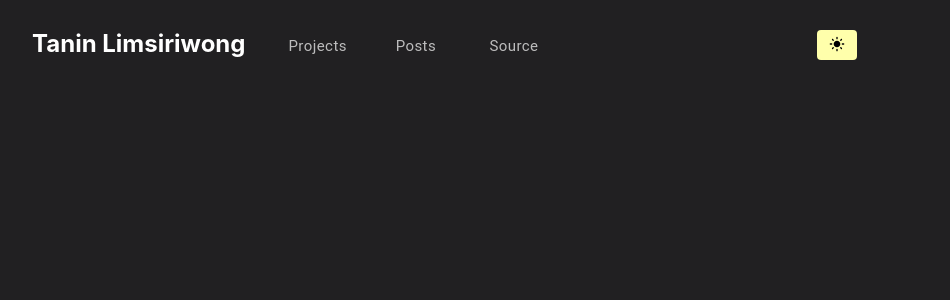
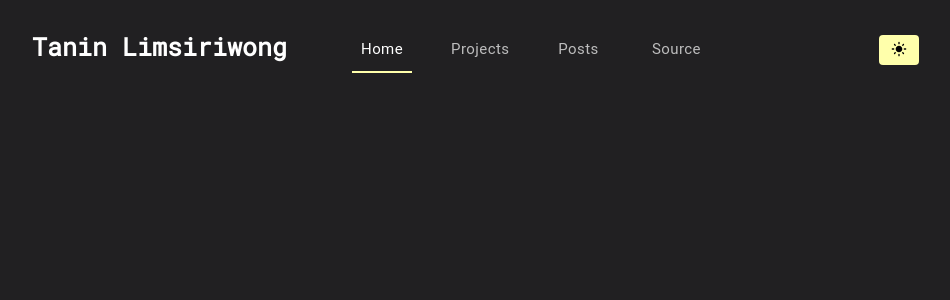
Before and after one commit to taninjackie/My-Portfolio, a React (Create React App) app in the folder portfolio/: page / in a window 1280 px wide. Shown: the top 300 px of the page, without its empty margins (132-1082 px from the left). Built offline with nearby package versions, Linux system fonts and the light colour scheme.

Commit message:
update navbar

```diff
--- a/portfolio/package.json
+++ b/portfolio/package.json
@@ -10,7 +10,7 @@
         "@emotion/styled": "^11",
         "@mui/icons-material": "^5.3.1",
         "@mui/material": "^5.4.0",
-        "@reduxjs/toolkit": "^1.7.1",
+        "@reduxjs/toolkit": "^1.7.2",
         "@testing-library/jest-dom": "^5.16.1",
         "@testing-library/react": "^12.1.2",
         "@testing-library/user-event": "^13.5.0",
--- a/portfolio/src/components/navbar.tsx
+++ b/portfolio/src/components/navbar.tsx
@@ -1,10 +1,11 @@
-import React from "react";
+import React, { SyntheticEvent, useEffect, useState } from "react";
 import { Container, Grid, Tabs, Tab, Box } from "@mui/material";
-//import './css/navbar.css'
 import { styled, SxProps } from '@mui/material/styles';
 import LightModeIcon from '@mui/icons-material/LightMode';
 import useMediaQuery from "@mui/material/useMediaQuery";
 import DehazeOutlinedIcon from '@mui/icons-material/DehazeOutlined';
+import CSS from "csstype";
+
 
 interface StyledTabsProps {
     children?: React.ReactNode;
@@ -15,6 +16,15 @@ interface StyledTabProps {
     label: string;
 }
 
+//defalut Theme is Black == false
+let MyTheme: any = {
+    color: "white",
+    indicatorSpanColor: "#FFFFAB"
+}
+
+
+
+//StyledTabs Varible
 const StyledTabs = styled((props: StyledTabsProps) => (
     <Tabs
         {...props}
@@ -29,7 +39,7 @@ const StyledTabs = styled((props: StyledTabsProps) => (
     "& .MuiTabs-indicatorSpan": {
         maxWidth: 60,
         width: "100%",
-        backgroundColor: "#FFFFAB"
+        backgroundColor: MyTheme.indicatorSpanColor
     }
 });
 
@@ -52,7 +62,7 @@ const StyledTab = styled((props: StyledTabProps) => (
 
 const BoxOfLightModeIconStyle: SxProps = {
     borderRadius: "4px",
-    margin: "30px 0 auto 250px",
+    margin: "35px 0 auto 150px",
     width: "40px",
     height: "30px",
     backgroundColor: "#FFFFAB",
@@ -71,7 +81,7 @@ const LightModeIconStyle: SxProps = {
 }
 const BoxOfLightModeIconMobileStyle: SxProps = {
     borderRadius: "4px",
-    margin: "30px 0 auto 0",
+    margin: "35px 0 auto 50px",
     width: "40px",
     height: "30px",
     backgroundColor: "#FFFFAB",
@@ -81,75 +91,120 @@ const BoxOfLightModeIconMobileStyle: SxProps = {
     },
     transition: "all .35s ease-in-out",
 }
-const DehazeOutlinedBoxStyle:SxProps = {
-    width:"40px" ,
-    height:"30px" ,
-    background:"white",
-    margin: "30px 0 auto 0",
+const DehazeOutlinedBoxStyle: SxProps = {
+    width: "40px",
+    height: "30px",
+    background: "white",
+    margin: "35px 0 auto 30px",
     textAlign: "center",
-    borderRadius : "4px"
+    borderRadius: "4px"
 }
 
 
+
 export const Navbar = ({ }) => {
-    const [value, setValue] = React.useState(4);
-    //responsive value
-    const match610px = useMediaQuery("(max-width:610px)");
-    const match1054px = useMediaQuery("(max-width:1054px)");
-    let navbarPaddingLeft = "100px"
+    const [value, setValue] = React.useState(Number(null));
+    const [theme, setTheme] = useState(false)
+    const [themeFnCount, setthemeFnCount] = useState(0)
 
+    //TitleStyle
+    let TitleSize: string = "25px"
+    let TitleStyle: CSS.Properties = {
+        fontSize: TitleSize,
+    }
     const handleChange = (event: React.SyntheticEvent, newValue: number) => {
         setValue(newValue);
     };
 
     //Component variable
-    let lightBoxComponent, StyledTabComponent , DehazeOutlinedComponent;
+    let StyledTabComponent, DehazeOutlinedComponent;
 
+    //Component Style
+    let lightBoxComponentStyle: SxProps
+
+    //Media Query
+    const match925px: boolean = useMediaQuery("(max-width:925px)");
+    //const match1054px: boolean = useMediaQuery("(max-width:1054px)");
+    let navbarPaddingLeft: string = "100px"
+    /*
     if (match1054px) {
-        lightBoxComponent = <Box sx={BoxOfLightModeIconMobileStyle}><LightModeIcon sx={LightModeIconStyle} /></Box>
+        lightBoxComponentStyle = BoxOfLightModeIconMobileStyle
     }
     else {
-        lightBoxComponent = <Box sx={BoxOfLightModeIconStyle}><LightModeIcon sx={LightModeIconStyle} /></Box>
-    }
-    if (match610px) {
+        lightBoxComponentStyle = BoxOfLightModeIconStyle
+    }*/
+
+    if (match925px) {
+        lightBoxComponentStyle = BoxOfLightModeIconMobileStyle
         StyledTabComponent = ""
-        navbarPaddingLeft  = "50px"
+        navbarPaddingLeft = "5px"
+        TitleSize = "27px"
         DehazeOutlinedComponent =
             <>
                 <Box sx={DehazeOutlinedBoxStyle}>
-            <DehazeOutlinedIcon style={{color : "black" , paddingTop: "3px" }}/>
+                    <DehazeOutlinedIcon style={{ color: "black", paddingTop: "3px" }} />
                 </Box>
-        &nbsp;&nbsp;&nbsp;&nbsp;&nbsp;&nbsp;
+
             </>
     }
     else {
+        lightBoxComponentStyle = BoxOfLightModeIconStyle
         StyledTabComponent =
-        <>
             <Box>
-            <StyledTabs sx={{ marginTop: "22px" }} value={value} onChange={handleChange} aria-label="tabs">
+                <StyledTabs sx={{ marginTop: "25px", paddingLeft: "50px" }} value={value} onChange={handleChange} aria-label="tabs">
+                    <StyledTab label="Home" />
                     <StyledTab label="Projects" />
                     <StyledTab label="Posts" />
                     <StyledTab label="Source" />
                 </StyledTabs>
             </Box>
-        </>
     }
+    /* useEffect(() =>{
+         if(themeFnCount === 0){
+             document.getElementById("themeBox")?.addEventListener('click' , () =>{changeTheme()})
+             setthemeFnCount(1)
+         }
+     })*/
+
+    if (theme === false) {
+        document.body.style.backgroundColor = "#212022"
+        MyTheme = {
+            color: "white",
+            indicatorSpanColor: "#FFFFAB",
+
+        }
+    }
+    else if (theme === true) {
+        document.body.style.backgroundColor = "#FFCA84"
+        MyTheme = {
+            color: "black",
+            indicatorSpanColor: "black",
+        }
+    }
+
+
+
+
     return (
         <Container>
             <nav id="navbar" style={{
                 width: "100%",
                 height: "80px",
                 background: "rgb(33,32,34,33)",
-                color: "white",
+                color: MyTheme.color,
                 display: "flex",
                 flexDirection: "row",
                 paddingLeft: navbarPaddingLeft
             }}>
-                <div style={{ marginTop: "9px" }}><h1><a style={{ textDecoration: "none", color: "white" }} href="/">Tanin Limsiriwong</a></h1></div>
-                &nbsp;&nbsp;&nbsp;&nbsp;&nbsp;&nbsp;
+                <div style={{ marginTop: "9px" }}><h1 style={TitleStyle}><a style={{ textDecoration: "none", color: "white" }} href="/">Tanin Limsiriwong</a></h1></div>
+
                 {DehazeOutlinedComponent}
                 {StyledTabComponent}
-                {lightBoxComponent}
+                <Box onClick={() => {
+                    setTheme(!theme)
+                }} id="themeBox" sx={lightBoxComponentStyle}>
+                    <LightModeIcon sx={LightModeIconStyle} />
+                </Box>
             </nav>
         </Container>
     )
--- a/portfolio/src/index.css
+++ b/portfolio/src/index.css
@@ -1,13 +1,10 @@
 body {
-  margin: 0;
-  font-family: -apple-system, BlinkMacSystemFont, 'Segoe UI', 'Roboto', 'Oxygen',
-    'Ubuntu', 'Cantarell', 'Fira Sans', 'Droid Sans', 'Helvetica Neue',
-    sans-serif;
-  -webkit-font-smoothing: antialiased;
-  -moz-osx-font-smoothing: grayscale;
+    margin: 0;
+    font-family: 'Roboto Mono', monospace;
+    -webkit-font-smoothing: antialiased;
+    -moz-osx-font-smoothing: grayscale;
 }
 
 code {
-  font-family: source-code-pro, Menlo, Monaco, Consolas, 'Courier New',
-    monospace;
+    font-family: source-code-pro, Menlo, Monaco, Consolas, 'Courier New', monospace;
 }
--- a/portfolio/src/index.html
+++ b/portfolio/src/index.html
@@ -5,6 +5,10 @@
     <meta charset="UTF-8">
     <meta http-equiv="X-UA-Compatible" content="IE=edge">
     <meta name="viewport" content="width=device-width, initial-scale=1.0">
+    <style>
+        @import url('https://fonts.googleapis.com/css2?family=Roboto+Mono&display=swap');
+    </style>
+
     <title>Tanin Limsiriwong</title>
 </head>
 
```
Also changed, not shown: 1 other file (tests, documents, lock files or other folders). Lines whose indentation alone changed are shown as unchanged.
